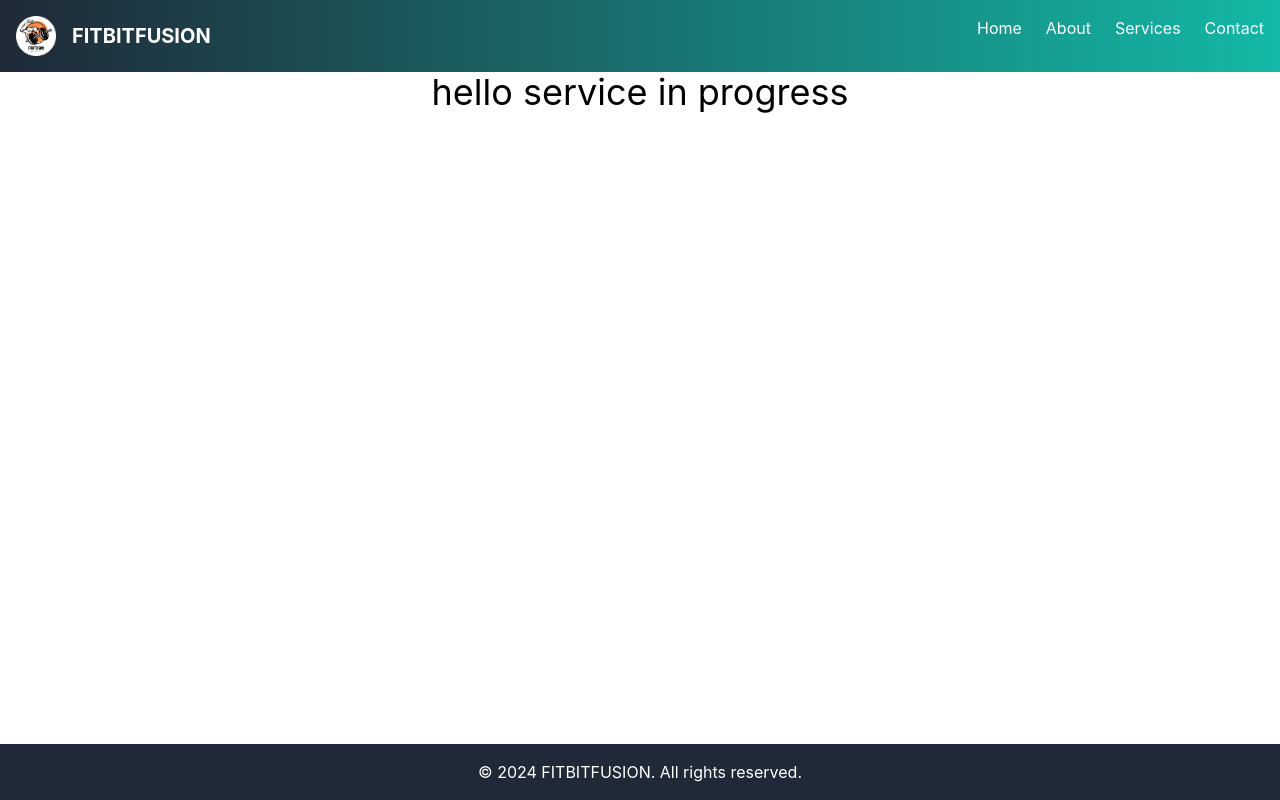
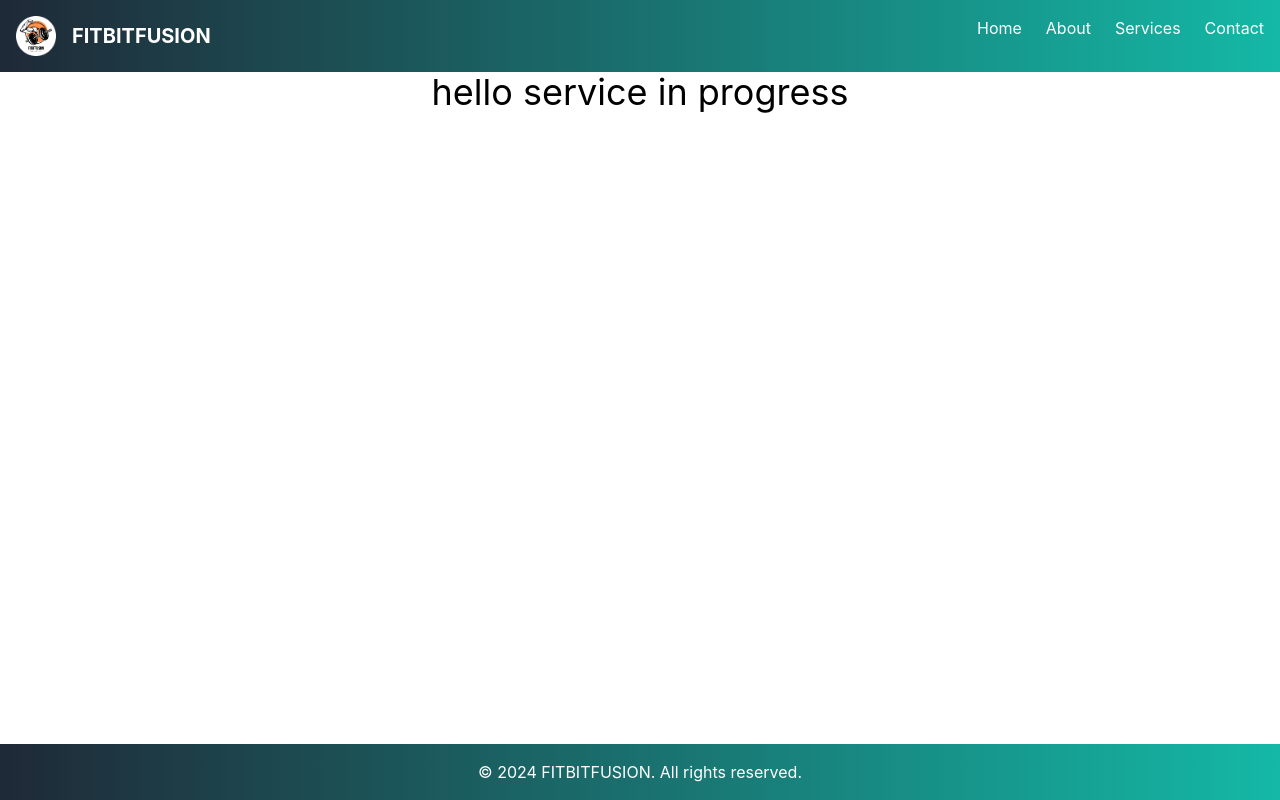
Before and after one commit to olasores/FitBitFusion, a React (Create React App) app: page /services in a window 1280 px wide. Built offline with nearby package versions, Linux system fonts and the light colour scheme.

Commit message:
fixed footer a bit

```diff
--- a/src/components/Footer.js
+++ b/src/components/Footer.js
@@ -2,7 +2,7 @@ import React from "react";
 
 export const Footer = () => {
   return (
-    <footer className="bg-gray-800 p-4 text-center text-white">
+    <footer className="bg-gradient-to-r from-gray-800 to-teal-500 p-4 text-center text-white">
       <p>© 2024 FITBITFUSION. All rights reserved.</p>
     </footer>
   );
```
